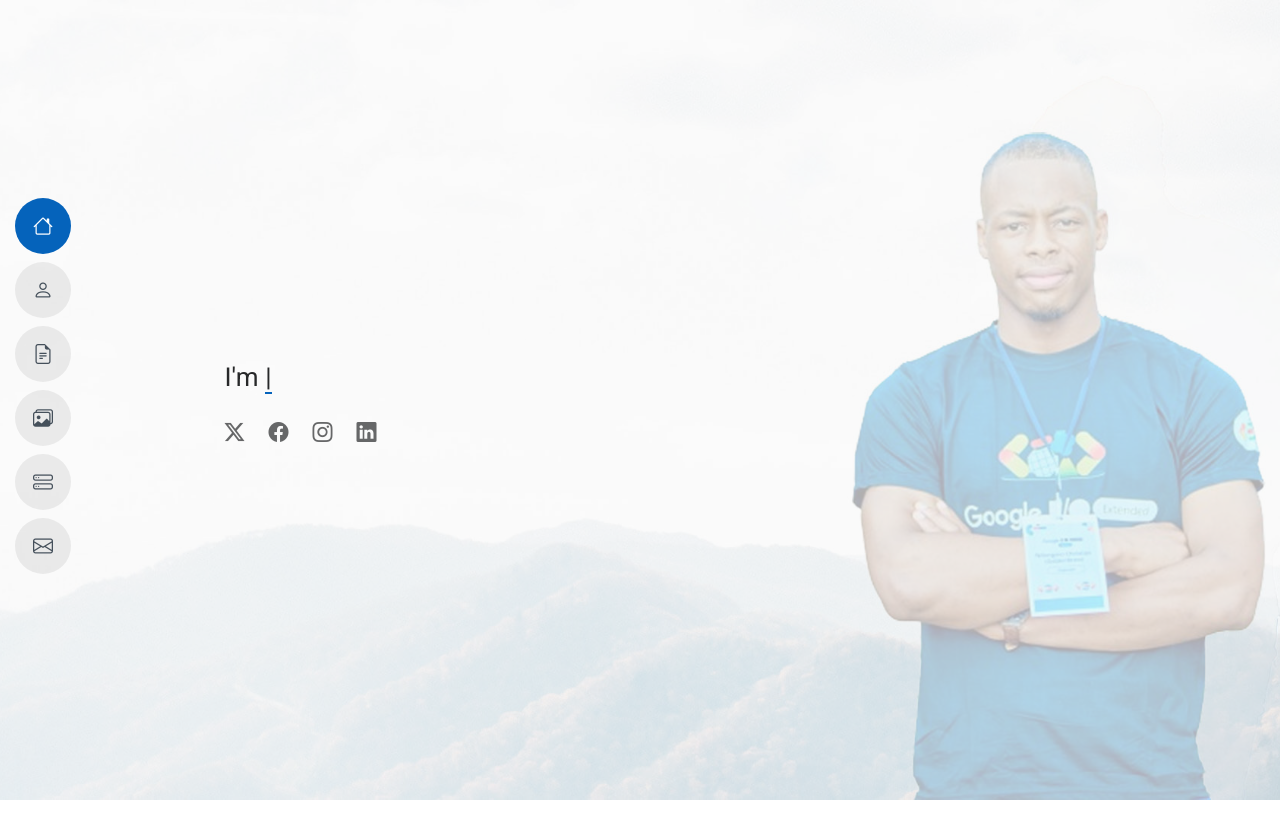
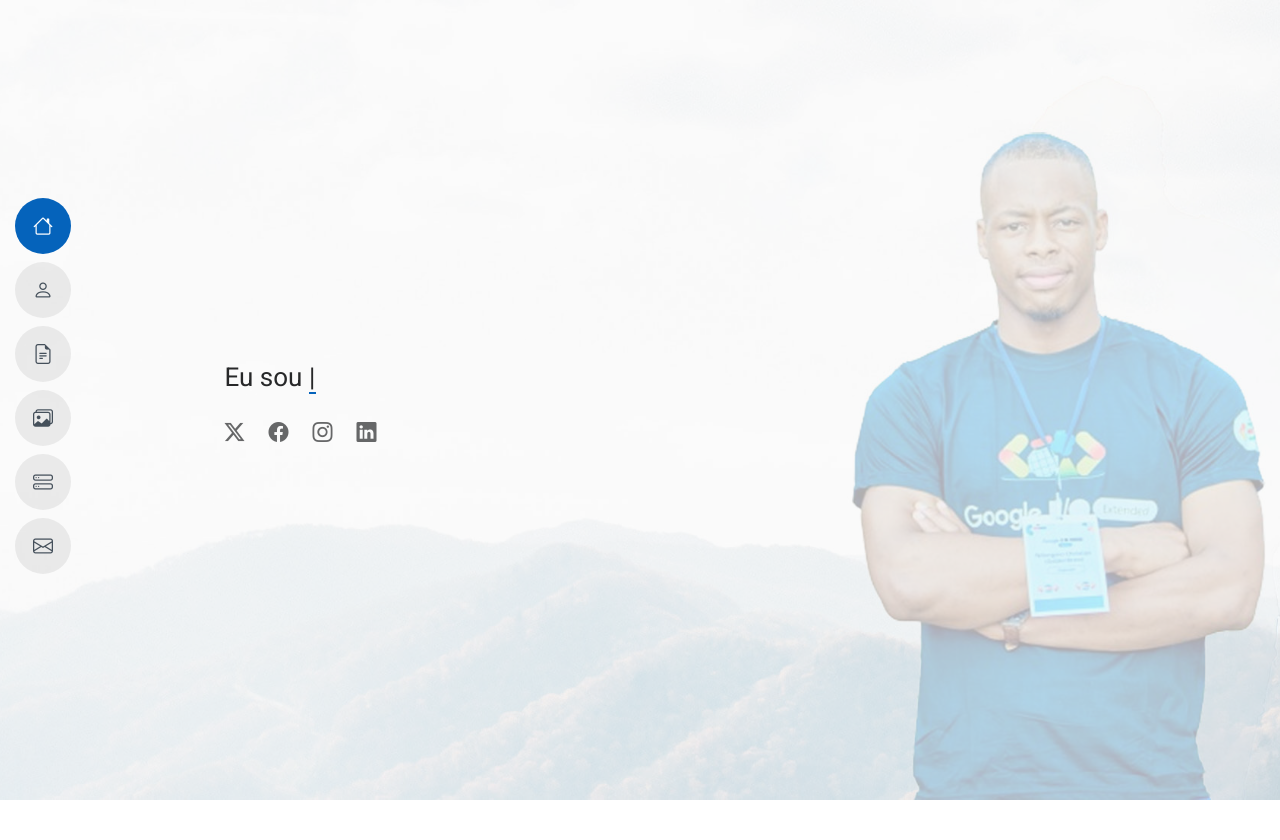
Before and after one commit to OPauloFernandes/site_django, a Django app: template templates/index.html in a window 1280 px wide. Shown: the top 840 px of the page. Run offline with Django 3.2, Linux system fonts and the light colour scheme; the template is opened without the code that fills it, so the values that code supplies are empty; some libraries are stand-ins or nearby versions.

Commit message:
start - 07/06/2025

```diff
--- a/templates/index.html
+++ b/templates/index.html
@@ -6,7 +6,7 @@
 <head>
   <meta charset="utf-8">
   <meta content="width=device-width, initial-scale=1.0" name="viewport">
-  <title>Index - MyResume Bootstrap Template</title>
+  <title>Paulo Fernandes - Bem vindo</title>
   <meta content="" name="description">
   <meta content="" name="keywords">
 
@@ -68,7 +68,7 @@
         <div class="row justify-content-center">
           <div class="col-lg-9">
             <h2>{{ name }}</h2>
-            <p>I'm <span class="typed" data-typed-items="{{role1}}, {{role2}}"></span><span class="typed-cursor typed-cursor--blink" aria-hidden="true"></span></p>
+            <p>Eu sou <span class="typed" data-typed-items="{{role1}}, {{role2}}"></span><span class="typed-cursor typed-cursor--blink" aria-hidden="true"></span></p>
             <div class="social-links">
               <a href="#"><i class="bi bi-twitter-x"></i></a>
               <a href="#"><i class="bi bi-facebook"></i></a>
```
Also changed, not shown: .github/workflows/deploy.yml (added), static/assets/img/profile-img.jpg.
